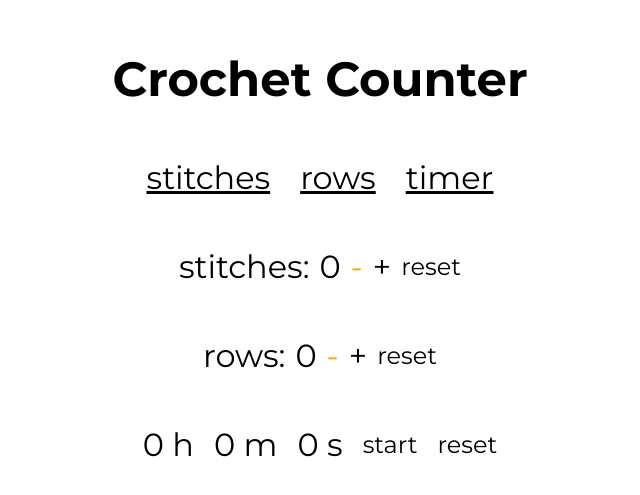
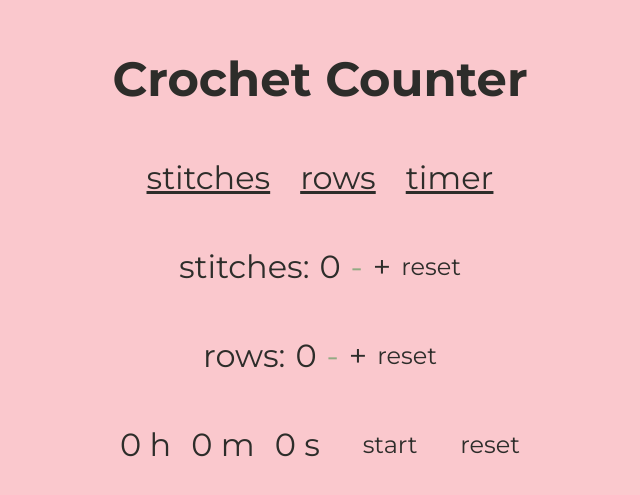
Before and after one commit to SafiaKhalid/crochet-counter, a React (Vite) app: page / in a window 1280 px wide. Shown: the part 143-638 px from the top of the page, without its empty margins (320-960 px from the left). Built offline with nearby package versions, Linux system fonts and the light colour scheme.

Commit message:
Timer styling

```diff
--- a/src/App.css
+++ b/src/App.css
@@ -1,13 +1,22 @@
+:root {
+    --bckground-clr: rgb(250, 200, 205);
+    --txt-clr: rgb(45, 45, 42);
+    --txt-hover: rgb(107, 107, 102);
+    --txt-disabled: rgb(146, 170, 131);
+}
+
 * {
     margin: 0;
     padding: 0;
     box-sizing: border-box;
     font-family: "Montserrat", sans-serif;
+    color: var(--txt-clr);
 }
 
 body {
     width: 100%;
     height: 100vh;
+    background-color: var(--bckground-clr);
 }
 
 body #root {
@@ -49,7 +58,7 @@ main .btn-container {
 }
 
 .btn-container .option-btn:hover {
-    color: red;
+    color: var(--txt-hover);
 }
 
 .btn-container .option-btn.displayed{
@@ -73,18 +82,19 @@ main .counter-container {
 }
 
 .counter-container .counter-btn.disabled-btn {
-    color: orange;
+    color: var(--txt-disabled);
     cursor: default;
 }
 
 .counter-container .btn:hover:not(.disabled-btn) {
-    color: grey;
+    color: var(--txt-hover);
 }
 
 main .timer {
     display: flex;
-    gap: 20px;
+    justify-content: space-between;
     font-size: 2rem;
+    width: 400px;
 }
 
 .timer .function-btn {
@@ -92,5 +102,11 @@ main .timer {
 }
 
 .timer .function-btn:hover {
-    color: grey;
+    color: var(--txt-hover);
 }
+
+.timer .time {
+    display: flex;
+    width: 200px;
+    justify-content: space-between;
+}
--- a/src/Timer.jsx
+++ b/src/Timer.jsx
@@ -24,9 +24,11 @@ const Timer = ({time, setTime}) => {
     }, [timerStart, time])
 
     return <section className="timer">
+        <div className="time">
         <p>{Math.floor(time /3600)} h</p>
         <p>{Math.floor((time%3600)/60)} m</p>
         <p>{Math.floor(time %60)} s</p>
+        </div>
         <button className="btn function-btn" onClick={() => setTimerStart(!timerStart)}>{timerStart? 'pause':'start'}</button>
         <button className=" btn function-btn" onClick={resetTimer}>reset</button>
     </section>
```
